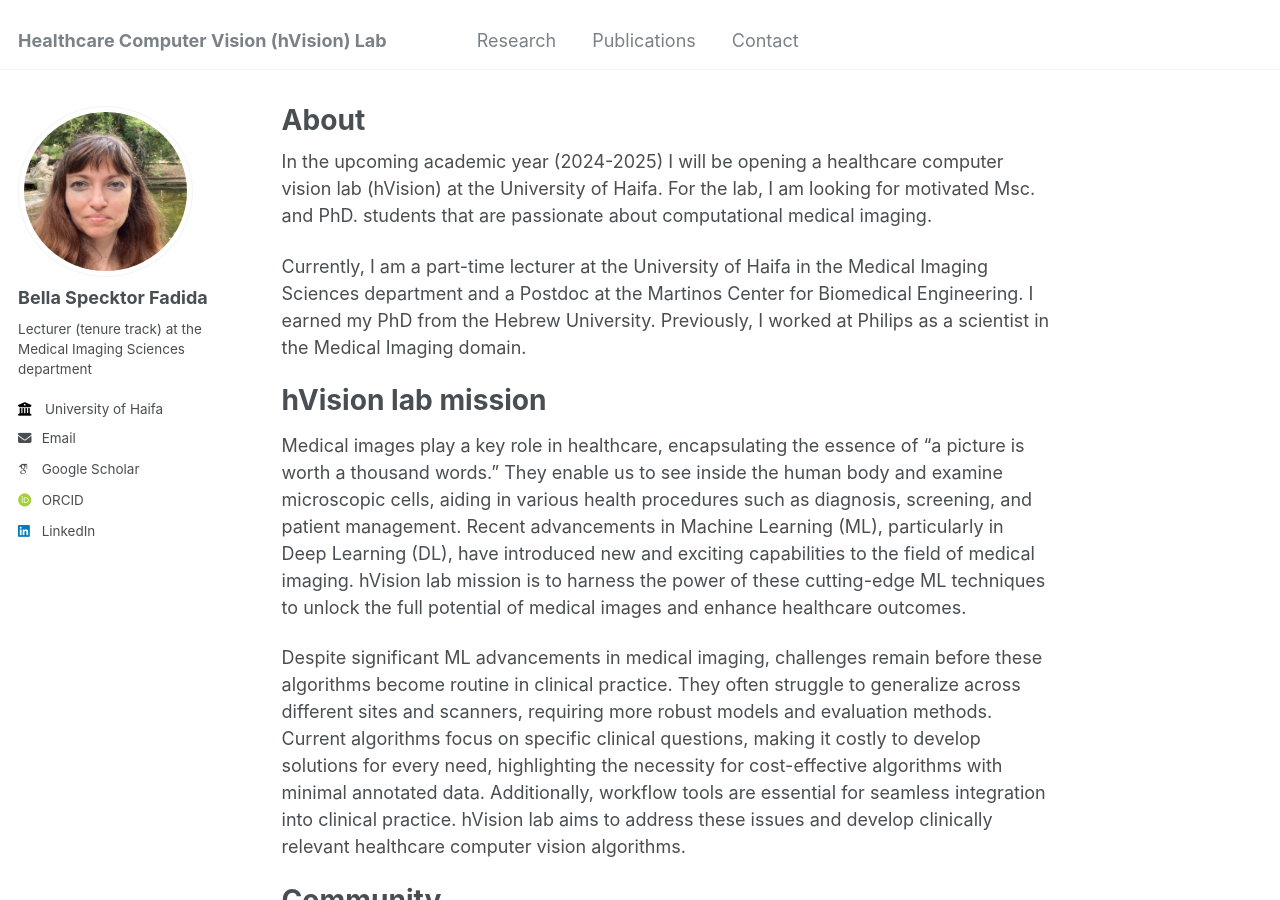
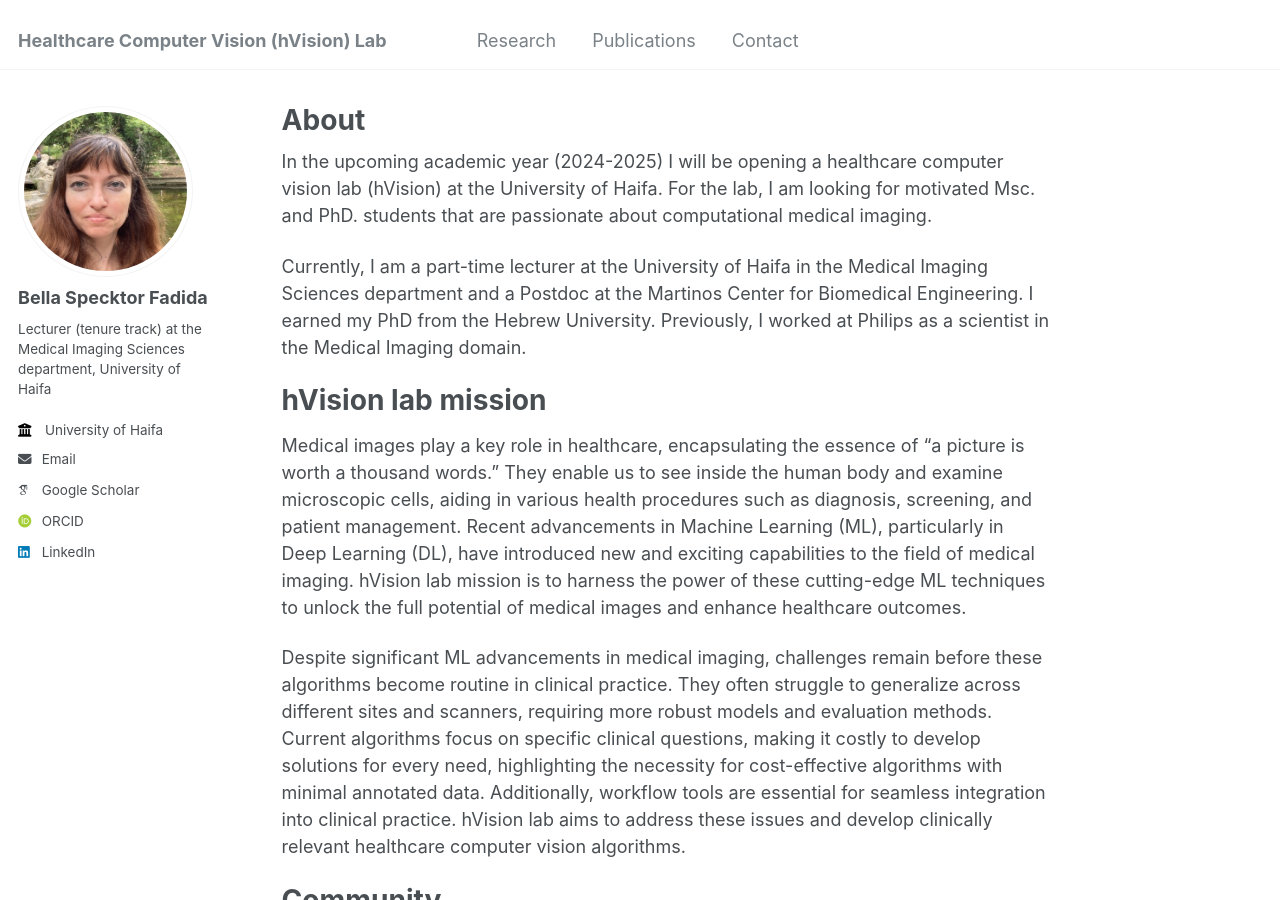
Before and after one commit to Bella31/bella31.github.io, a Jekyll site: the page built from _pages/about.md, in a window 1280 px wide and 900 px high. Built offline with Jekyll 4.4.1, drawn with Linux system fonts in a browser that asks for light colours; some web fonts are replaced.

Commit message:
added University of Haifa near the photo

```diff
--- a/_config.yml
+++ b/_config.yml
@@ -24,7 +24,7 @@ author:
   avatar           : "Bella.jpg"
   name             : "Bella Specktor Fadida"
   pronouns         : # example: "she/her"
-  bio              : "Lecturer (tenure track) at the Medical Imaging Sciences department"
+  bio              : "Lecturer (tenure track) at the Medical Imaging Sciences department, University of Haifa"
   employer         : "University of Haifa"
   uri              : # URL
   email            : "bspecktor@univ.haifa.ac.il"
```
